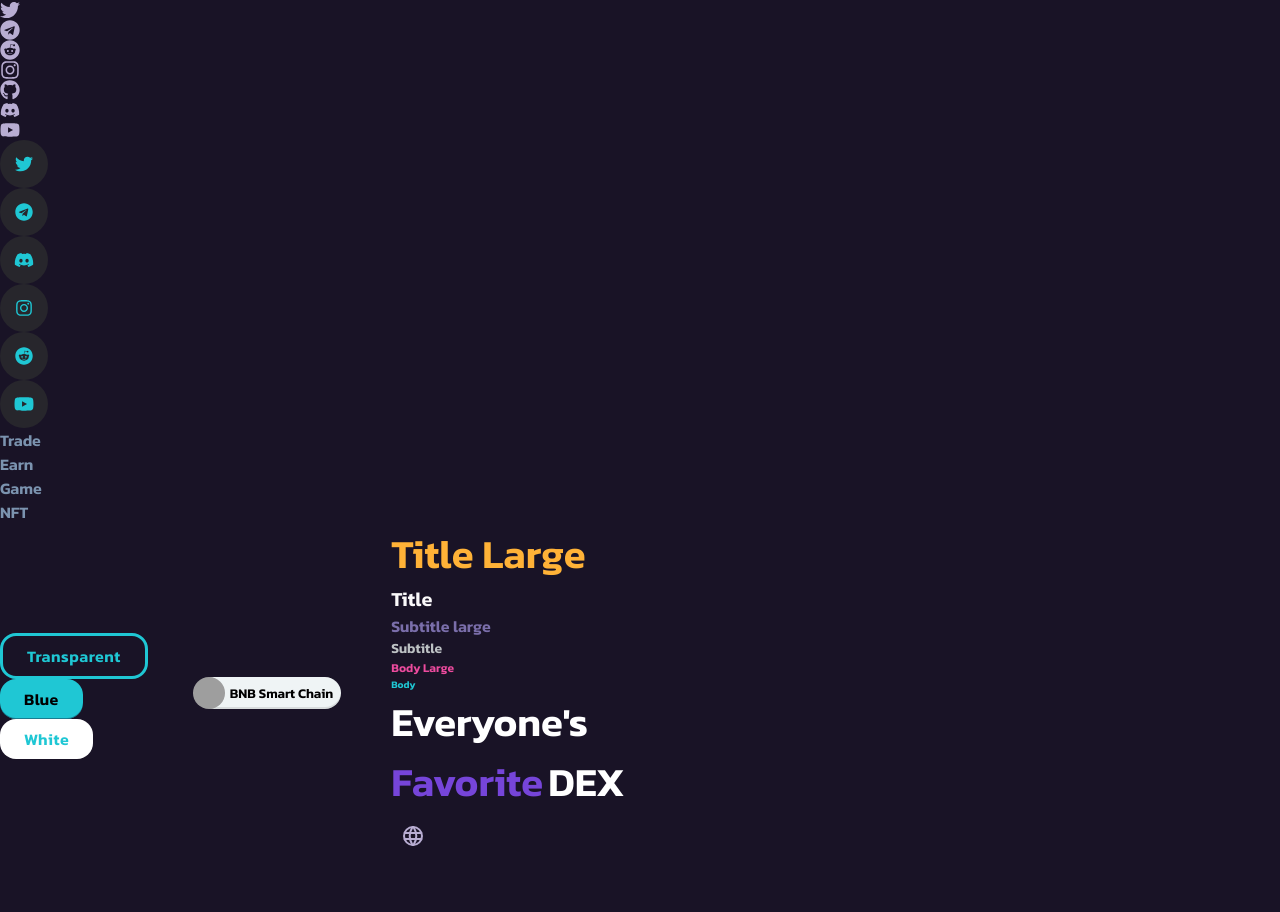
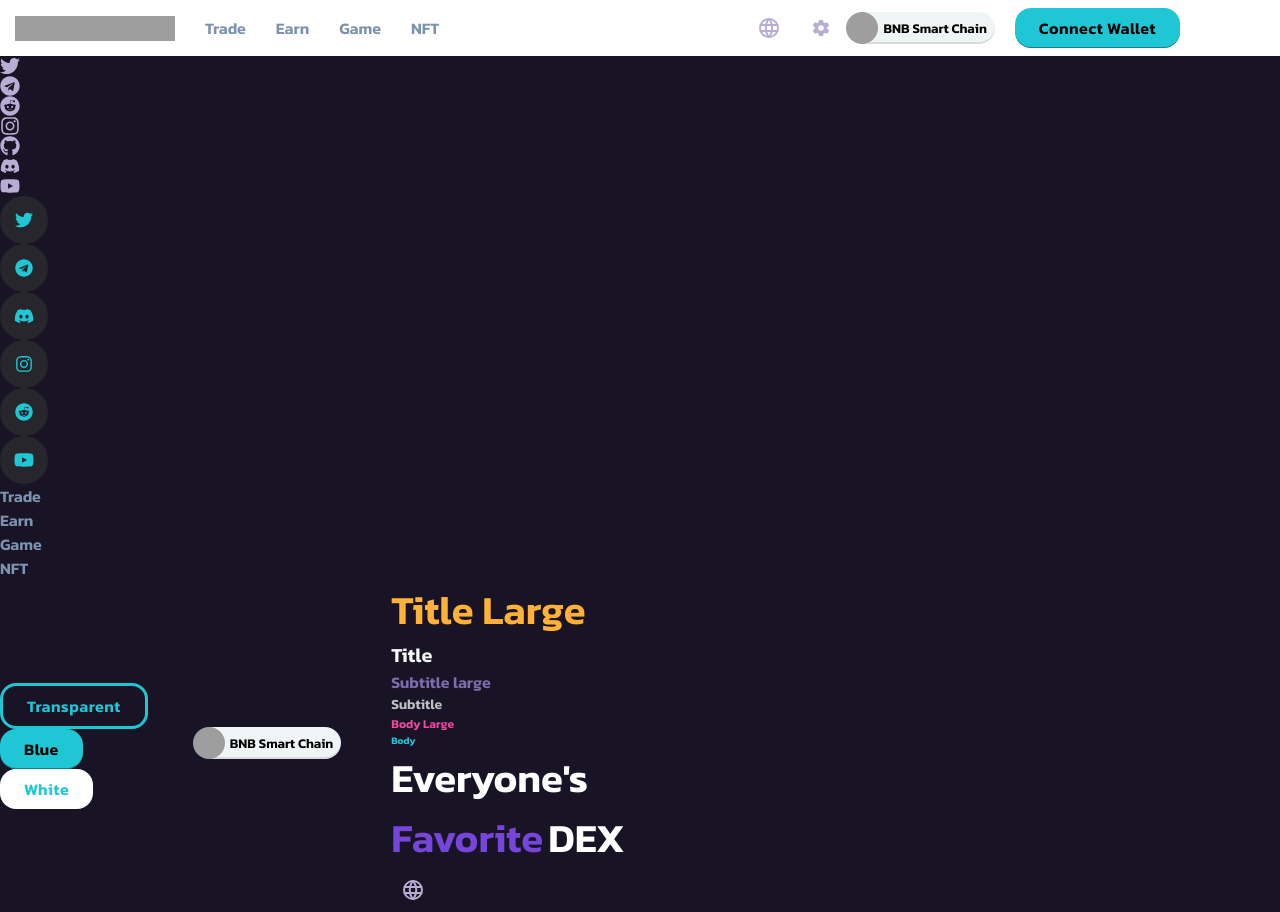
Before and after one commit to fs4-equipo1/pancake-swap, a React (Vite) app: page / in a window 1280 px wide. Before the commit the page ends 867 px from the top, so only its background shows below. Built offline with nearby package versions, Linux system fonts and the light colour scheme; grey boxes are pictures that could not be loaded.

Commit message:
Feat: Navbar

```diff
--- a/src/App.jsx
+++ b/src/App.jsx
@@ -17,12 +17,12 @@ import DropdownEarn from "./componentes/Dropdown/DropdownEarn";
 import DropdownGame from "./componentes/Dropdown/DropdownGame";
 import DropdownNft from "./componentes/Dropdown/DropdownNft";
 import DropdownTrade from "./componentes/Dropdown/DropdownTrade";
-
+import Navbar from "./componentes/Dropdown/Navbar";
 
 function App() {
   return (
     <div>
-
+      <Navbar />
       <div>
         <Icono icono={<FaTwitter />} href="https://twitter.com/pancakeswap" />
         <Icono icono={<FaTelegram />} href="https://t.me/pancakeswap" />
--- a/src/componentes/Boton/Boton.module.scss
+++ b/src/componentes/Boton/Boton.module.scss
@@ -5,7 +5,7 @@
 
   padding: 12px 24px;
   border-radius: 16px;
-
+  height: 100%;
   font-family: inherit;
   font-size: 16px;
 
--- a/src/componentes/Dropdown/DropdownButton.module.scss
+++ b/src/componentes/Dropdown/DropdownButton.module.scss
@@ -3,6 +3,7 @@
   }
 
   .dropdown-button {
+    display: flex;
     padding: 10px;
     color: #b8add2;
     border: none;
@@ -12,7 +13,7 @@
 
   .dropdown-content {
     position: absolute;
-    top: 40px; /* Adjust the spacing between button and dropdown content */
+    top: 40px;
     left: -70px;
     right: 0;
     background-color: #27262c;
@@ -24,7 +25,7 @@
     display: flex;
     flex-direction: column;
     align-items: center;
-    justify-content: center; /* Center vertically */
+    justify-content: center;
   }
 
   .dropdown-content .react-icons {
@@ -32,7 +33,7 @@
   }
 
   .dropdown-content p {
-    margin: 0; /* Reset default margin for paragraphs */
+    margin: 0;
   }
 
   .dropdown-content::-webkit-scrollbar {
--- a/src/componentes/Dropdown/Navbar.jsx
+++ b/src/componentes/Dropdown/Navbar.jsx
@@ -1,33 +1,38 @@
+import Boton from "../Boton/Boton";
+import DropdownButton from "./DropdownButton";
+import DropdownCoin from "./DropdownCoin";
+import DropdownEarn from "./DropdownEarn";
+import DropdownGame from "./DropdownGame";
+import DropdownNft from "./DropdownNft";
+import DropdownTrade from "./DropdownTrade";
+import { Icono } from "../Icono/Icono";
+import { IoMdSettings } from "react-icons/io";
+import styles from "./Navbar.module.scss";
 
-// import DropdownNavbar from './DropdownButton';
+function Navbar() {
+  return (
+    <div>
+      <nav className={styles.navbar}>
 
+        <div className={styles.dropdownPrimary}>
+        <img className={styles.navbarImg} src="https://cdn.discordapp.com/attachments/1146380288776220734/1186038041333207050/vecake-title.de07d9b9.png?ex=6591cb00&is=657f5600&hm=28843fe8c1fb35f0112536f74a1ae45023861dff72317cf761797d8e043cb597&"></img>
+          <DropdownTrade />
+          <DropdownEarn />
+          <DropdownGame />
+          <DropdownNft />
+        </div>
+        <div className={styles.dropdownSecondary}>
+          <DropdownButton />
+          <Icono
+          icono={<IoMdSettings />}
+          href="https://www.instagram.com/pancakeswap_official"
+        />
+          <DropdownCoin />
+          <Boton texto={"Connect Wallet"} isBlue={true} />
+        </div>
+      </nav>
+    </div>
+  );
+}
 
-// const Navbar = () => {
-//   return (
-//     <nav className="navbar">
-//       <div className="logo">
-//         {}
-//         <h1>Logo</h1>
-//       </div>
-//       <ul className="nav-links">
-
-//         <li>
-//           <a href="#">Trade</a>
-//           {DropdownNavbar}
-//         </li>
-//         <li>
-//           <a href="#">Earn</a>
-//         </li>
-//         <li>
-//           <a href="#">Game</a>
-//         </li>
-//         <li>
-//           <a href="#">NFT</a>
-//         </li>
-
-//       </ul>
-//     </nav>
-//   );
-// };
-
-// export default Navbar;
+export default Navbar;
--- /dev/null
+++ b/src/componentes/Dropdown/Navbar.module.scss
@@ -0,0 +1,31 @@
+.navbar {
+    display: flex;
+    flex-direction: row;
+    width: 100%;
+    height: 56px;
+    background-color: #fff;
+    align-items: center;
+    justify-content: space-between;
+}
+
+.dropdownPrimary {
+    display: flex;
+    flex-direction: row;
+    gap: 30px;
+    margin: 15px;
+}
+
+.dropdownSecondary {
+    gap: 20px;
+    position: relative;
+    left: -100px;
+    display: flex;
+    flex-direction: row;
+    justify-content: flex-sta;
+    align-items: center;
+}
+
+.navbarImg {
+    width: 160px;
+    height: 25px;
+}
```
Also changed, not shown: src/assets/vecake-title.de07d9b9.png (added). Lines whose indentation alone changed are shown as unchanged.
